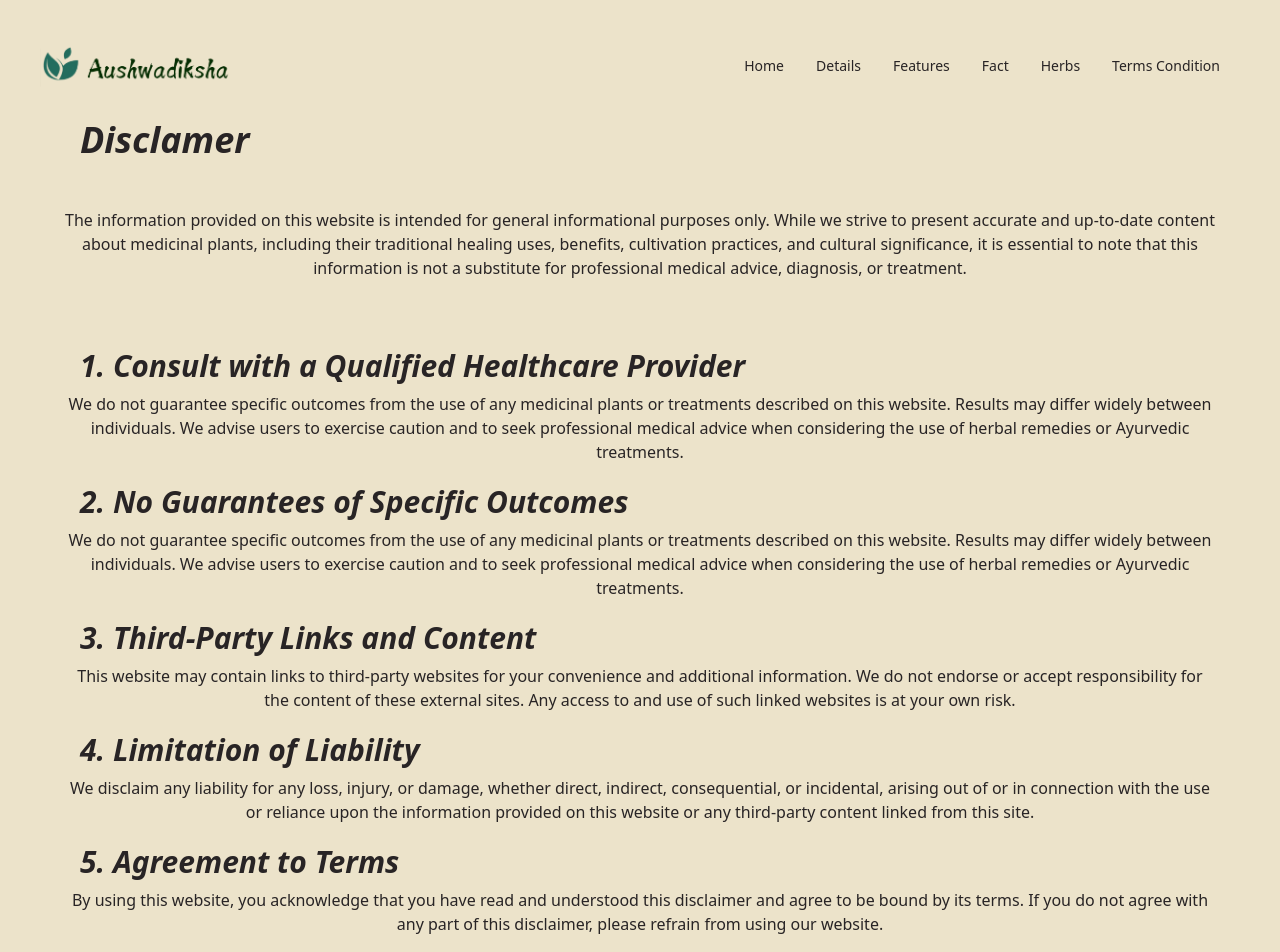
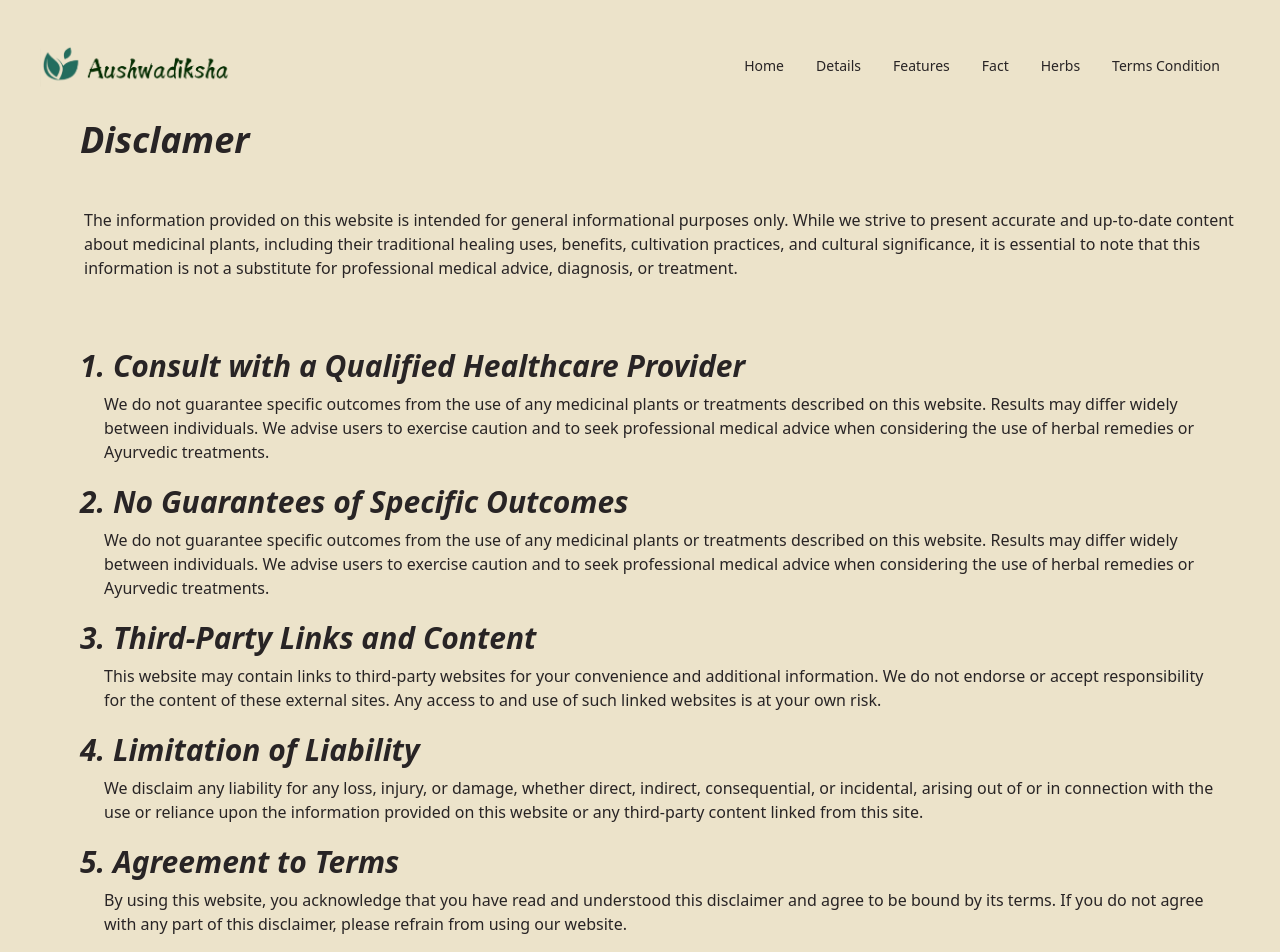
Before and after one commit to Srv108/HerbalGarden, a React (Vite) app: page /terms in a window 1280 px wide. Shown: the top 952 px of the page. Built offline with nearby package versions, Linux system fonts and the light colour scheme.

Commit message:
Terms&Condition page rearranged

```diff
--- a/src/Components/Pages/TermsCondition.jsx
+++ b/src/Components/Pages/TermsCondition.jsx
@@ -9,25 +9,25 @@ function TermsCondition(){
                     <h1 className="xl:ml-30 font-black italic text-4xl">Disclamer</h1>
                 </div>
                 <div className="flex justify-center items-center my-12 mx-1">
-                    <p className="mx-2 font-light">
+                    <p className="text-start pl-10 mx-2 font-light">
                         The information provided on this website is intended for general informational purposes only. While we strive to present accurate and up-to-date content about medicinal plants, including their traditional healing uses, benefits, cultivation practices, and cultural significance, it is essential to note that this information is not a substitute for professional medical advice, diagnosis, or treatment.
                     </p>
                 </div>
                 <h1 className="container mt-5 mx-auto px-4 sm:px-8 xl:max-w-6xl xl:px-4 flex flex-start my-2 font-bold italic text-3xl">1. Consult with a Qualified Healthcare Provider</h1>
-                <p className="flex justify-start mx-8">
+                <p className="flex text-start pl-10 mx-8">
                     We do not guarantee specific outcomes from the use of any medicinal plants or treatments described on this website. Results may differ widely between individuals. We advise users to exercise caution and to seek professional medical advice when considering the use of herbal remedies or Ayurvedic treatments.</p>
                 <h1 className="container mt-5 mx-auto px-4 sm:px-8 xl:max-w-6xl xl:px-4 flex flex-start my-2 font-bold italic text-3xl">2. No Guarantees of Specific Outcomes</h1>
-                <p className="flex justify-start mx-8">We do not guarantee specific outcomes from the use of any medicinal plants or treatments described on this website. Results may differ widely between individuals. We advise users to exercise caution and to seek professional medical advice when considering the use of herbal remedies or Ayurvedic treatments.</p>
+                <p className="flex text-start pl-10 mx-8">We do not guarantee specific outcomes from the use of any medicinal plants or treatments described on this website. Results may differ widely between individuals. We advise users to exercise caution and to seek professional medical advice when considering the use of herbal remedies or Ayurvedic treatments.</p>
                 <h1 className="container mt-5 mx-auto px-4 sm:px-8 xl:max-w-6xl xl:px-4 flex flex-start my-2 font-bold italic text-3xl">3. Third-Party Links and Content</h1>
-                <p className="flex justify-start mx-8">This website may contain links to third-party websites for your convenience and additional information. We do not endorse or accept responsibility for the content of these external sites. Any access to and use of such linked websites is at your own risk. </p>
+                <p className="flex text-start pl-10 mx-8">This website may contain links to third-party websites for your convenience and additional information. We do not endorse or accept responsibility for the content of these external sites. Any access to and use of such linked websites is at your own risk. </p>
                 <h1 className="container mt-5 mx-auto px-4 sm:px-8 xl:max-w-6xl xl:px-4 flex flex-start my-2 font-bold italic text-3xl">4. Limitation of Liability</h1>
-                <p className="flex justify-start mx-8">We disclaim any liability for any loss, injury, or damage, whether direct, indirect, consequential, or incidental, arising out of or in connection with the use or reliance upon the information provided on this website or any third-party content linked from this site.</p>
+                <p className="flex text-start pl-10 mx-8">We disclaim any liability for any loss, injury, or damage, whether direct, indirect, consequential, or incidental, arising out of or in connection with the use or reliance upon the information provided on this website or any third-party content linked from this site.</p>
                 <h1 className="container mt-5 mx-auto px-4 sm:px-8 xl:max-w-6xl xl:px-4 flex flex-start my-2 font-bold italic text-3xl">5. Agreement to Terms</h1>
-                <p className="flex justify-start mx-8">
+                <p className="flex text-start pl-10 mx-8">
                     By using this website, you acknowledge that you have read and understood this disclaimer and agree to be bound by its terms. If you do not agree with any part of this disclaimer, please refrain from using our website.
                 </p>
                 <h1 className="container mt-5 mx-auto px-4 sm:px-8 xl:max-w-6xl xl:px-4 flex flex-start my-2 font-bold italic text-3xl">6. Changes to this Disclaimer</h1>
-                <p className="flex justify-start mx-8">
+                <p className="flex text-start pl-10 mx-8">
                     We reserve the right to modify this disclaimer at any time without prior notice. Your continued use of the website following any changes constitutes acceptance of the updated disclaimer.
                 </p>
             </div>
```
